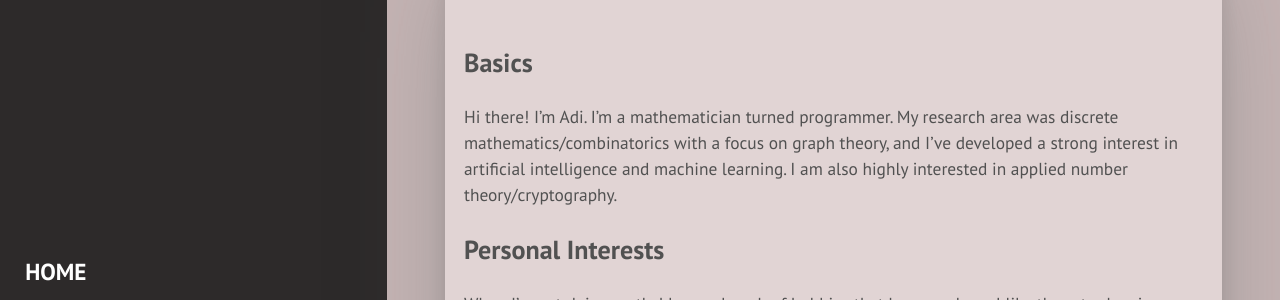
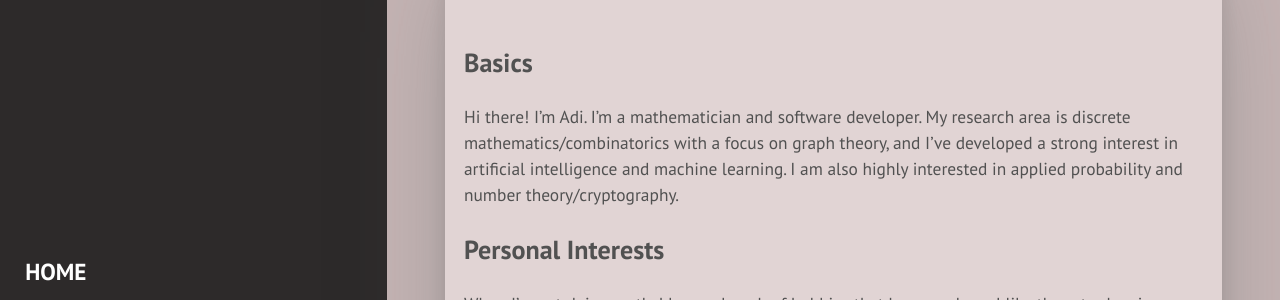
Before and after one commit to mathybit/mathybit.github.io, a Jekyll site: the page built from _pages/about.html, in a window 1280 px wide and 1129 px high. Shown: the part 190-490 px from the top of the window. Built offline with Jekyll 4.4.1, drawn with Linux system fonts in a browser that asks for light colours; some web fonts are replaced.

Commit message:
Rephrased bio

```diff
--- a/_pages/about.html
+++ b/_pages/about.html
@@ -4,7 +4,7 @@ title: About
 permalink: /about/
 ---
 ## Basics
-Hi there! I'm Adi. I'm a mathematician turned programmer. My research area was discrete mathematics/combinatorics with a focus on graph theory, and I've developed a strong interest in artificial intelligence and machine learning. I am also highly interested in applied number theory/cryptography.
+Hi there! I'm Adi. I'm a mathematician and software developer. My research area is discrete mathematics/combinatorics with a focus on graph theory, and I've developed a strong interest in artificial intelligence and machine learning. I am also highly interested in applied probability and number theory/cryptography.
 
 ## Personal Interests
 When I'm not doing math, I have a bunch of hobbies that keep me busy. I like the arts, drawing, playing music with friends, and shooting arrows at the range, among other things. Electronics (as in transistors, not iPads) have been a passion of mine since childhood.
```
